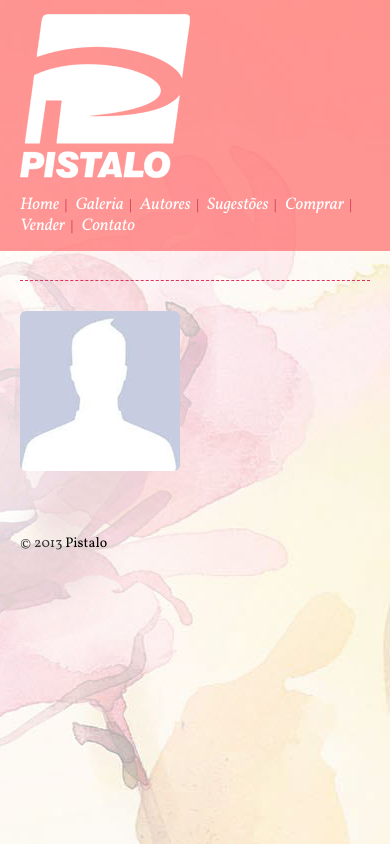
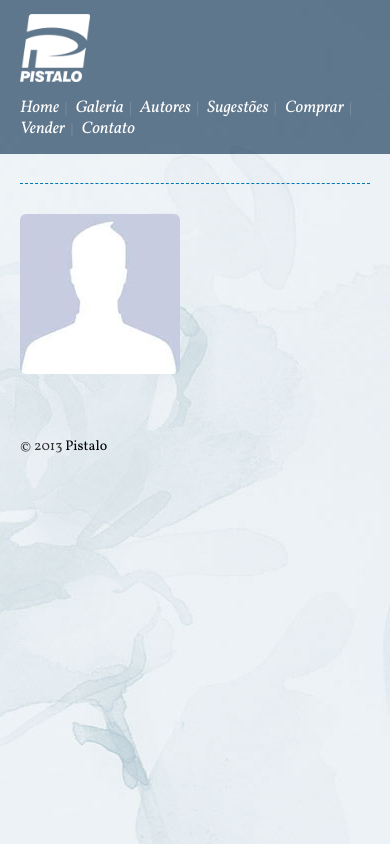
Before and after one commit to macndesign/pistalo, a Django app: template core/templates/autor.html in a window 390 px wide. Run offline with Django 3.2, Linux system fonts and the light colour scheme; the template is opened without the code that fills it, so the values that code supplies are empty; parts of the project's set-up code (start-up, migrations or seed data) failed here and were passed over; some libraries are stand-ins or nearby versions.

Commit message:
pistalo tema neutro

```diff
--- a/core/static/css/style.css
+++ b/core/static/css/style.css
@@ -1,6 +1,6 @@
 html, body {
     font-family: 'Vollkorn', serif;
-    background: #F7ECD0 url("../img/bg01.jpg") bottom right fixed;
+    background: #FFF url("../img/bg01-blue.jpg") bottom right fixed;
     height: 100%;
 }
 
@@ -10,11 +10,13 @@ blockquote {
 
 header {
     padding: 1em 0 1em;
-    background-color: rgba(255, 106, 106, .7);
+    background-color: rgba(0, 38, 70, 0.6);
+    /*background-color: rgba(255, 106, 106, .7);*/
 }
 
 .page-header {
-    border-bottom: 1px dashed #db305a;
+    border-bottom: 1px dashed #0077b3;
+    /*border-bottom: 1px dashed #db305a;*/
 }
 
 form.filterform {
@@ -28,7 +30,8 @@ form.filterform {
 }
 
 a, a:hover {
-    color: #c92a46;
+    color: #0077b3;
+    /*color: #c92a46;*/
 }
 
 header .container {
@@ -39,13 +42,21 @@ header .container {
     position: absolute;
     bottom: 0;
     right: 0;
-    color: #c92a46;
+    color: rgba(255, 255, 255, .2);
+    /*color: #c92a46;*/
 }
 
 .top-menu a {
     color: #fff;
     font-size: 1.2em;
     font-style: italic;
+}
+
+.logo-pistalo {
+    width: 100px;
+    float: left;
+    min-height: 1px;
+    margin-left: 30px;
 }
 
 .main {
@@ -94,6 +105,12 @@ footer a, footer a:hover {
 }
 
 @media (max-width: 767px) {
+    .logo-pistalo {
+        width: 70px;
+        float: left;
+        min-height: 1px;
+        margin-left: 0;
+    }
     header, footer, .main {
         padding-left: 20px;
         padding-right: 20px;
@@ -103,7 +120,6 @@ footer a, footer a:hover {
     .top-menu {
         position: relative;
         margin-top: 1.2em;
-        color: #c92a46;
     }
     .data-filter {
         padding-top: 1em;
--- a/core/templates/base.html
+++ b/core/templates/base.html
@@ -32,7 +32,7 @@
 <header>
     <div class="container">
         <div class="row">
-            <div class="span1">
+            <div class="logo-pistalo">
                 <a href="{% url 'core:home' %}">
                     <img src="{{ STATIC_URL }}img/logo-pistalo.png">
                 </a>
```
Also changed, not shown: core/static/img/bg01-blue.jpg (added).
